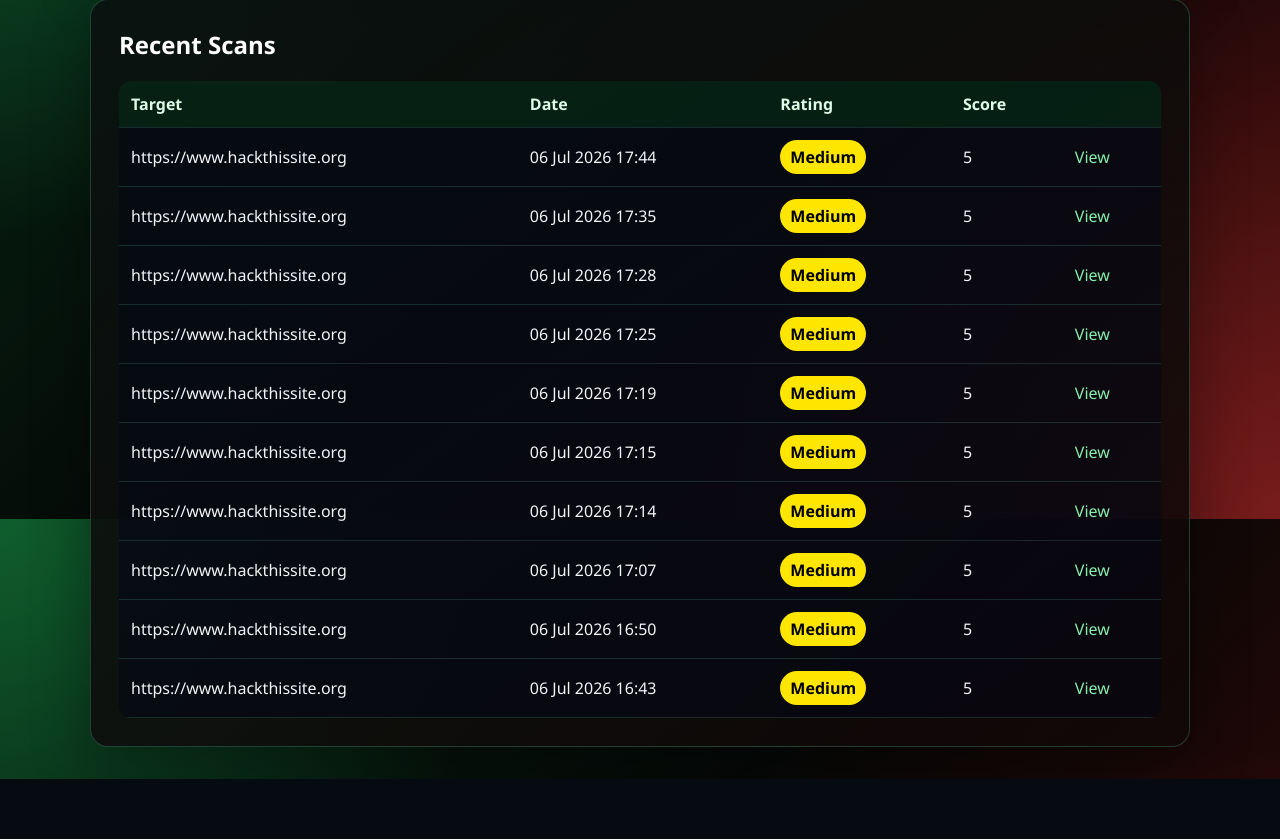
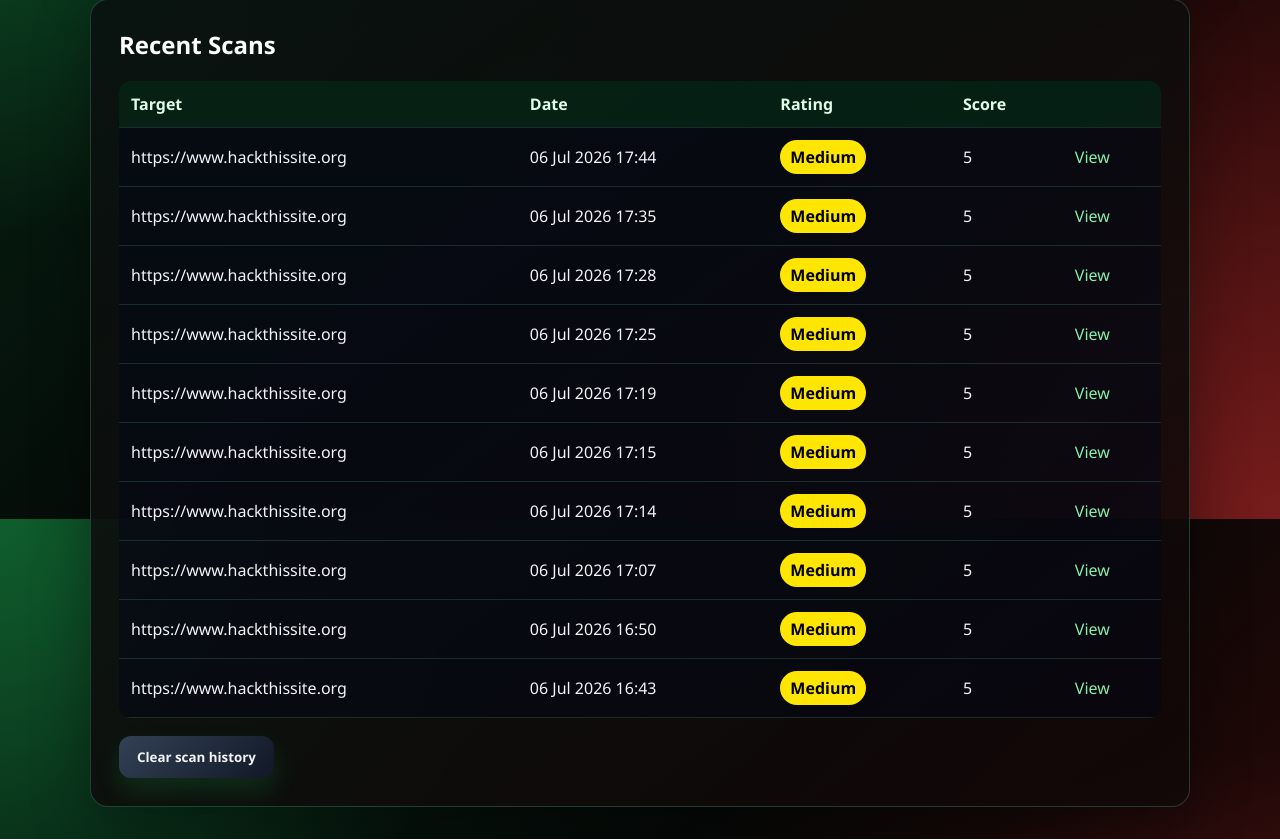
Before and after one commit to hs7277OU/M.O.R.T.I.S_App, a Flask app: page /dashboard in a window 1280 px wide. Shown: the part 281-1120 px from the top of the page. Before the commit the page ends 1060 px from the top, so only its background shows below. Run offline with Flask 3, Linux system fonts and the light colour scheme; a user stored in the database is signed in.

Commit message:
Add clear history functionality to dashboard and improve scan progress updates

```diff
--- a/app/routes.py
+++ b/app/routes.py
@@ -51,6 +51,16 @@
 def dashboard():
     scans = Scan.query.order_by(Scan.created_at.desc()).limit(10).all()
     return render_template("dashboard.html", scans=scans)
+
+@bp.route("/history/clear", methods=["POST"])
+@login_required
+def clear_history():
+    # Remove all findings first, then scans (findings reference scans).
+    Finding.query.delete()
+    Scan.query.delete()
+    db.session.commit()
+    flash("Scan history cleared.", "success")
+    return redirect(url_for("main.dashboard"))
 
 def _execute_scan(app, scan_id, target_url, enabled_modules, depth):
     """Run the scan in a background thread, updating the Scan row's progress
--- a/app/templates/dashboard.html
+++ b/app/templates/dashboard.html
@@ -40,6 +40,11 @@
     {% endfor %}
     </tbody>
   </table>
+  <form method="post" action="{{ url_for('main.clear_history') }}"
+        onsubmit="return confirm('Are you sure you want to clear your scan history? This permanently deletes all scans and cannot be undone.');">
+    <input type="hidden" name="csrf_token" value="{{ csrf_token() }}">
+    <button type="submit" class="secondary">Clear scan history</button>
+  </form>
   {% else %}
     <p class="muted">No scans yet. Run your first authorised scan.</p>
   {% endif %}
```
Also changed, not shown: app/templates/scan_progress.html (+16 -9 lines), instance/mortis.sqlite3.
